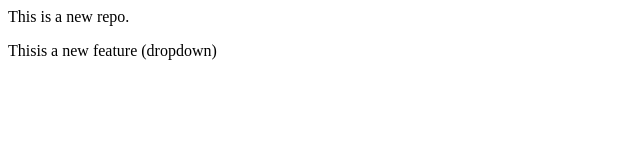
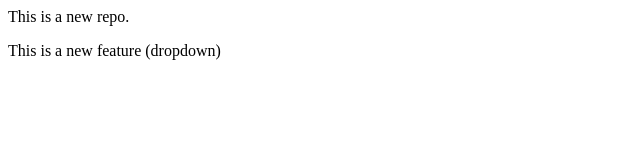
Before and after one commit to Pushpankarmishra7084/local-repo, a plain HTML site: page index.html in a window 1280 px wide. Shown: the full height of the page, 0-640 px from the left. Drawn offline with Linux system fonts and the light colour scheme.

Commit message:
fixed space

```diff
--- a/index.html
+++ b/index.html
@@ -1,2 +1,2 @@
 <p>This is a new repo.</p>
-<p>Thisis a new feature (dropdown)</p>
+<p>This is a new feature (dropdown)</p>
```
